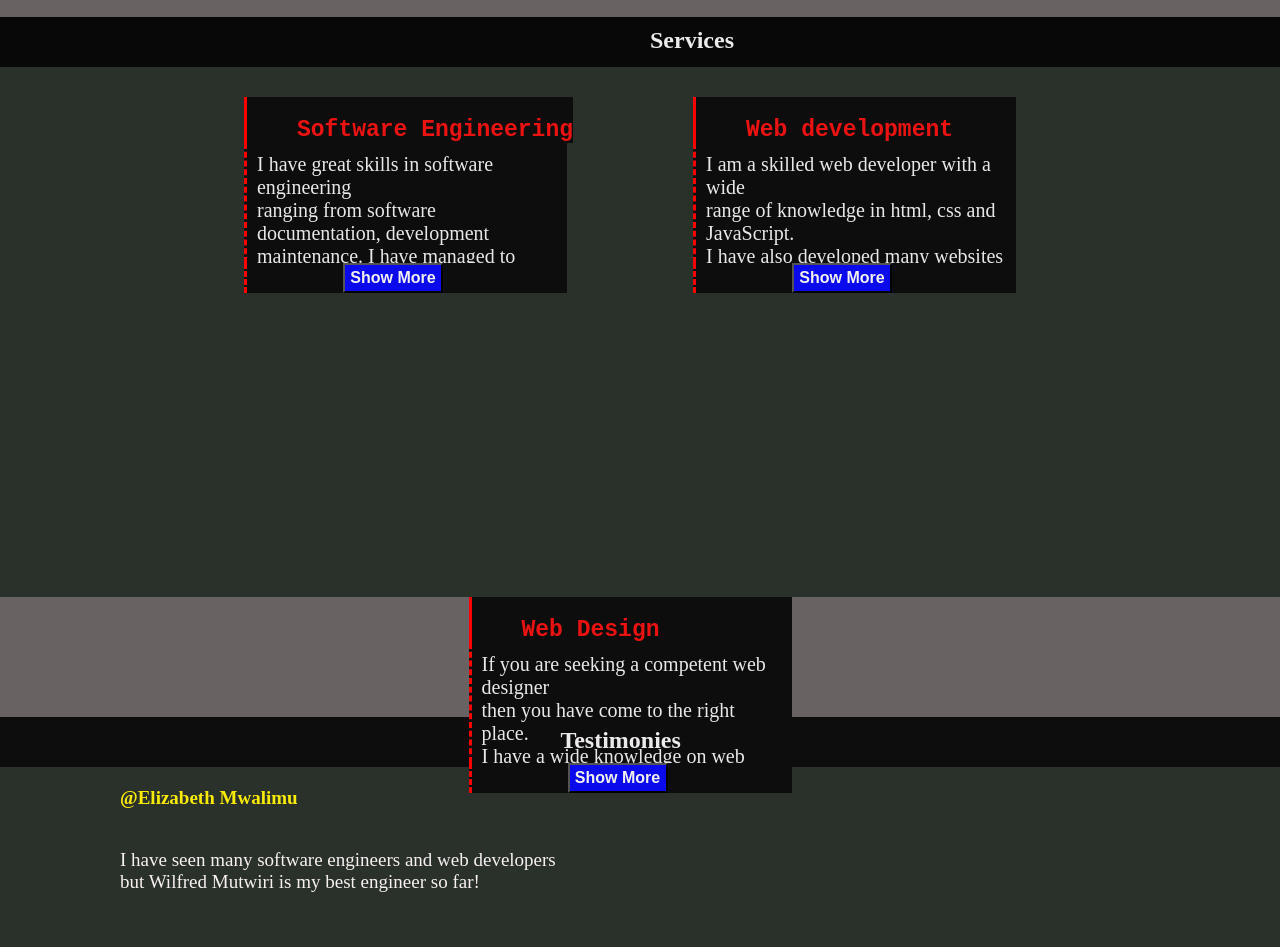
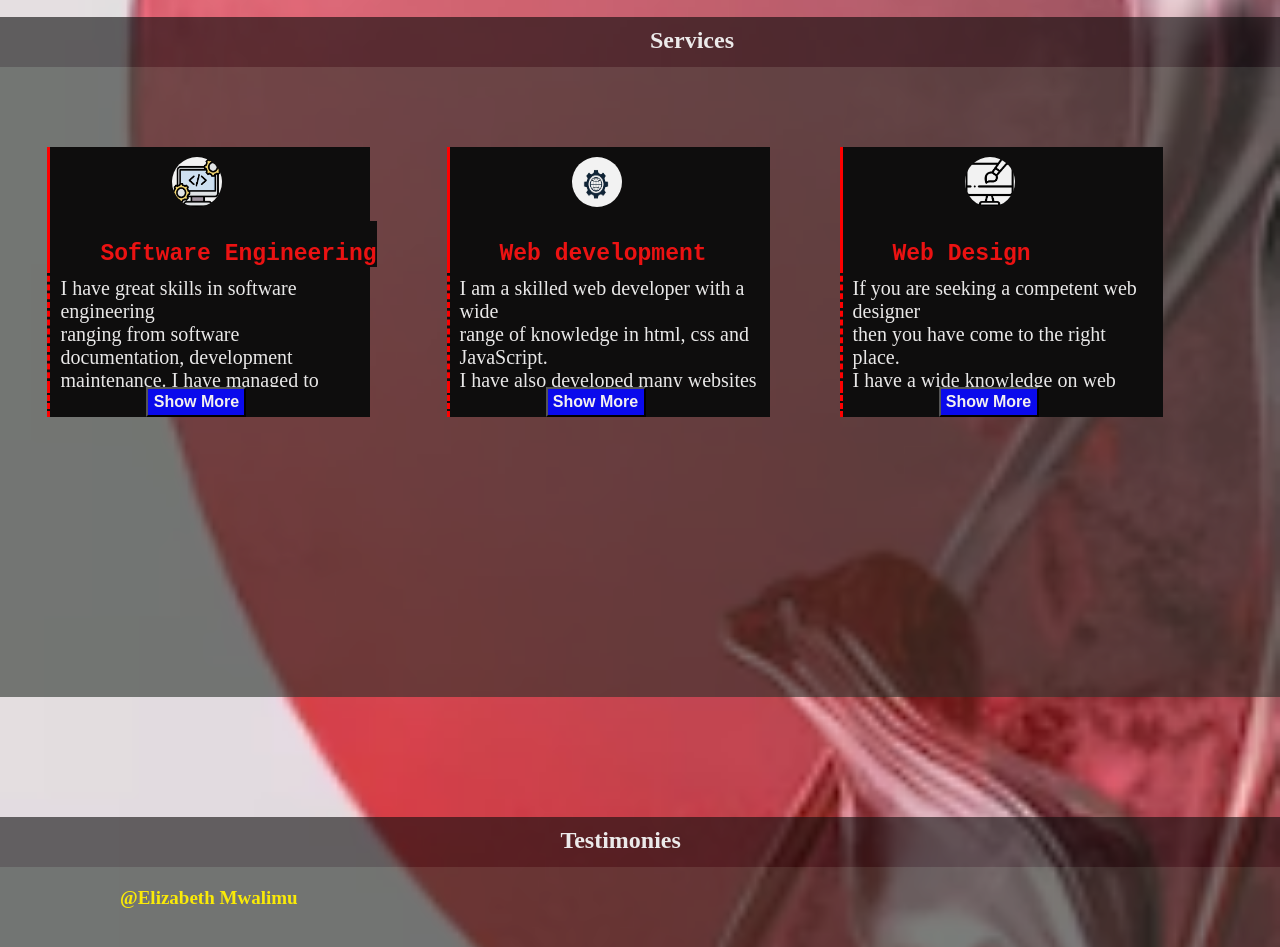
Before and after one commit to WilfredMutwiri/First-Portfolio, a plain HTML site: page portfolio trial1/index.html in a window 1280 px wide. Shown: the part 1853-2800 px from the top of the page. Drawn offline with Linux system fonts and the light colour scheme.

Commit message:
add opacity style and icons

```diff
--- a/portfolio trial1/index.html
+++ b/portfolio trial1/index.html
@@ -75,6 +75,9 @@
                     </div>
                 <div class="servicesContainer">
                         <div id="Software">
+                            <figure>
+                                <img src="images/Screenshot 2023-06-26 152532.png">
+                            </figure>
                             <h3>Software Engineering</h3>
                             <p>
                                 I have great skills in software engineering<br>
@@ -93,6 +96,9 @@
                         </div>
 
                         <div id="Developer">
+                            <figure>
+                                <img src="images/Screenshot 2023-06-26 152601.png">
+                            </figure>
                             <h3>Web development</h3>
                             <p>
                                 I am a skilled web developer with a wide <br>
@@ -107,6 +113,9 @@
                             </div>
                         </div>
                         <div id="Designer">
+                            <figure>
+                                <img src="images/Screenshot 2023-06-26 152630.png">
+                            </figure>
                             <h3>Web Design</h3>
                             <p>
                                 If you are seeking a competent web designer<br>
--- a/portfolio trial1/style.css
+++ b/portfolio trial1/style.css
@@ -3,7 +3,9 @@
     margin: 0;
 }
 body{
-    background: rgb(104, 98, 98);
+    background-image: url("images/Screenshot\ 2023-06-26\ 145842.png");
+    background-size:cover;
+    background-repeat:repeat;
 }
 /*the nav section*/
 #navBar{
@@ -30,11 +32,14 @@ body{
     color: rgb(236, 234, 234);
     text-decoration: none;
     transition: all 1500ms;
+    box-shadow: 0 0 30px rgba(252, 249, 249, 0.5);
 
 }
 #navBar a:hover{
     background: rgb(228, 14, 14);
-    transform: scale(1.2);
+    transform:scale(1.2);
+    box-shadow: 0 0 30px rgba(233, 236, 10, 0.5);
+
 }
 /*the profile section*/
 .profileContainer{
@@ -88,10 +93,10 @@ body{
     margin-top: 340px;
     width: 100%;
     height: 700px;
-    background: rgb(41, 49, 42);
+    background: rgb(41, 49, 42,0.6);
 }
 #abouttxt{
-    background: rgb(16, 22, 16);
+    background: rgb(16, 22, 16,0.6);
     width: 100%;
     height: 50px;
 }
@@ -124,7 +129,7 @@ body{
     color: rgb(243, 14, 14);
 }
 #aboutImg h2,#aboutImg p{
-    background: black;
+    background: rgb(10, 10, 10);
     padding: 20px;
     width: 300px;
 }
@@ -140,7 +145,7 @@ body{
 
 /*services section*/
 #services{
-    background-color: rgb(8, 8, 8);
+    background-color: rgb(8, 8, 8,0.6);
     color: rgb(255, 255, 255);
     margin-top: 240px;
     height: 50px;
@@ -157,9 +162,9 @@ body{
     flex-wrap: wrap;
     align-items: center;
     justify-content: center;
-    background: rgb(41, 49, 42);
+    background: rgb(41, 49, 42,0.6);
     padding-top: 30px;
-    height: 500px;
+    height: 600px;
 }
 .servicesContainer h3{
     color:rgb(235, 18, 18);
@@ -178,10 +183,21 @@ body{
     margin-right: 20px;
 
 }
+#Software img,#Developer img,#Designer img{
+    height: 50px;
+    width: 50px;
+    border-radius: 50%;
+    padding: 10px;
+    margin-left: 35%;
+}
+#Software figure,#Developer figure,#Designer figure{
+    background:rgb(14, 13, 13);
+    border-left: 3px solid red;
+    width: 320px;
+}
 #Software,#Developer,#Designer{
     margin-right: 20px;
     height: 500px;
-    margin-left: 50px;
     margin-right: 50px;
 }
 #Software p,#Developer p,#Designer p{
@@ -213,7 +229,7 @@ border-left: 3px dashed red;
     margin-top: 120px;
     width: 100%;
     height: 50px;
-    background:rgb(14, 13, 13) ;
+    background:rgb(14, 13, 13,0.6);
 }
 #testimonies h2{
     color: rgb(236, 234, 234);
@@ -221,7 +237,7 @@ border-left: 3px dashed red;
     margin-left: 43%;
 }
 #testimoniesContainer{
-    background: rgb(41, 49, 42);
+    background: rgb(41, 49, 42,0.6);
     height: 300px;
 }
 #testimoniesContainer h3,#testimoniesContainer p{
@@ -234,7 +250,7 @@ border-left: 3px dashed red;
     color:rgb(250, 234, 7);
 }
 .callout{
-    background: rgb(41, 49, 42);
+    background: rgb(41, 49, 42,0.6);
     margin-top: 200px;
     height: 200px;
     color: rgb(245, 239, 239);
@@ -252,7 +268,7 @@ border-left: 3px dashed red;
 
 #formCall{
     opacity: 0;
-    background: rgb(7, 7, 7);
+    background: rgb(7, 7, 7,0.5);
     height: 360px;
     width:500px;
     margin: 0 auto;
@@ -288,8 +304,8 @@ footer{
     display: flex;
     margin-top: 200px;
     height: 200px;
-    background: rgb(7, 7, 7);
-    color:rgb(241, 8, 8);
+    background: rgb(7, 7, 7,0.8);
+    color:rgb(250, 63, 7);
     font-size: 20px
 }
 footer p{
```
Also changed, not shown: portfolio trial1/images/IMG_20210731_181718_509.jpg (deleted), portfolio trial1/images/Screenshot 2023-06-24 155902.png (deleted), portfolio trial1/images/Screenshot 2023-06-26 145842.png (added), portfolio trial1/images/Screenshot 2023-06-26 152532.png (added), portfolio trial1/images/Screenshot 2023-06-26 152601.png (added), portfolio trial1/images/Screenshot 2023-06-26 152630.png (added).
